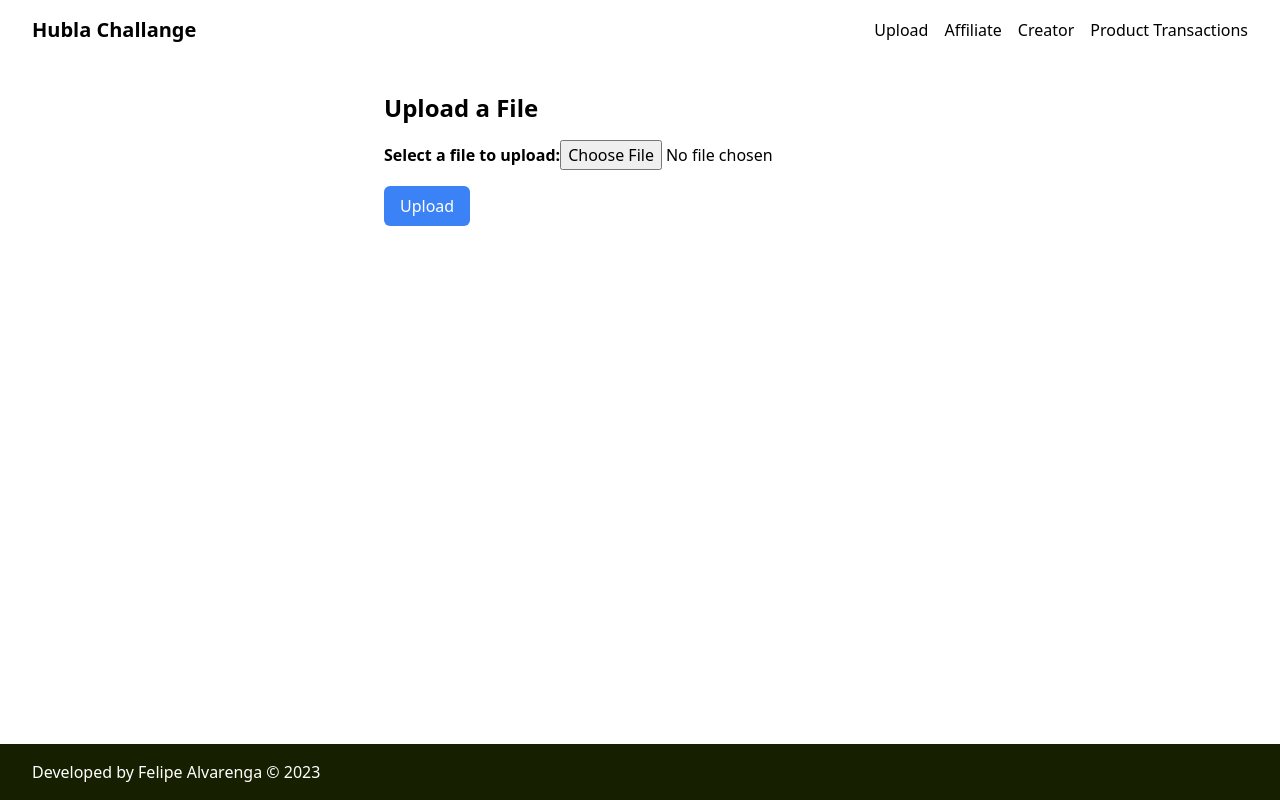
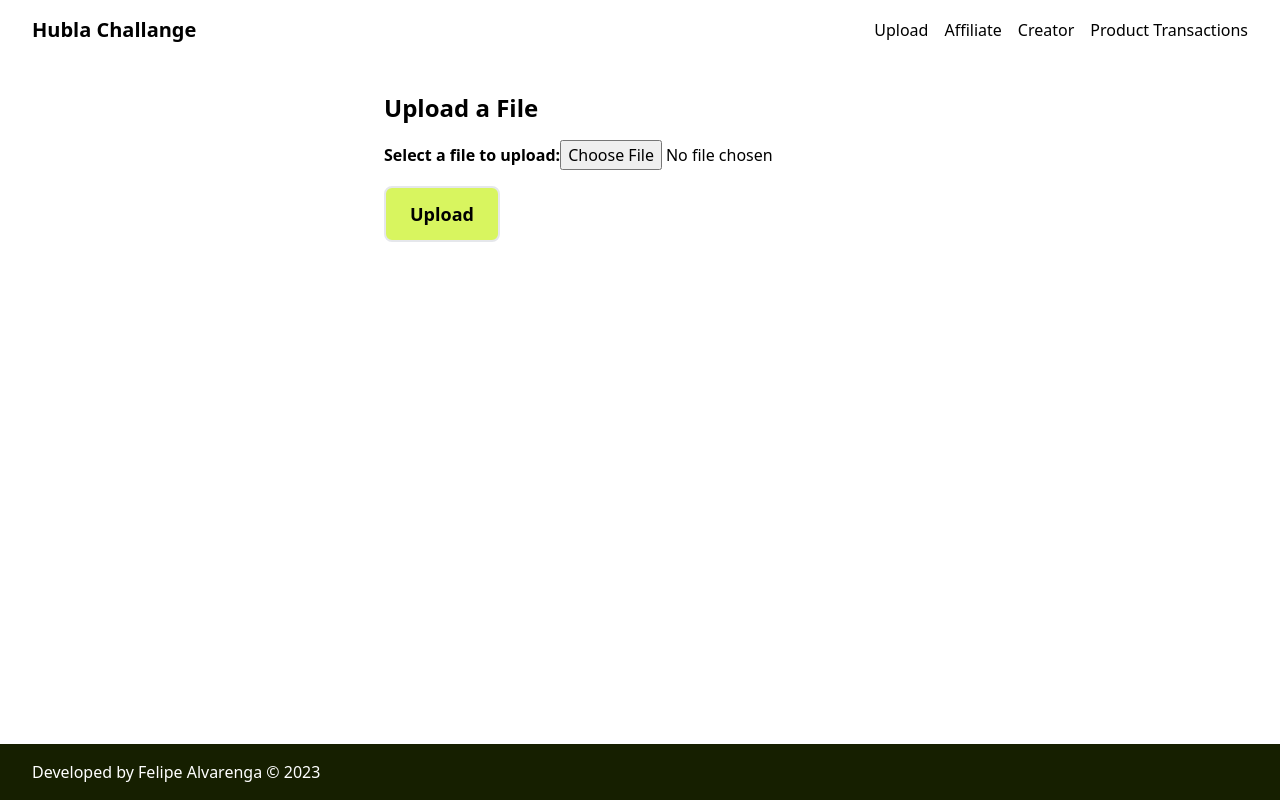
Before and after one commit to felipealvarenga/hubla, a Next.js app in the folder frontend/: page /upload in a window 1280 px wide. Built offline with nearby package versions, Linux system fonts and the light colour scheme.

Commit message:
Change upload button layout from upload file page

```diff
--- a/frontend/src/pages/upload.tsx
+++ b/frontend/src/pages/upload.tsx
@@ -84,7 +84,8 @@ function UploadPage () {
           </div>
           <button
             type="button"
-            className="bg-blue-500 text-white py-2 px-4 rounded-md"
+            className="text-black font-bold text-lg px-6 py-3 border-2  rounded-lg hover:bg-green-900  transition duration-300 ease-in-out mt-6"
+            style={{ backgroundColor: '#D8F55F' }}
             onClick={handleUpload}
           >
             Upload
```
